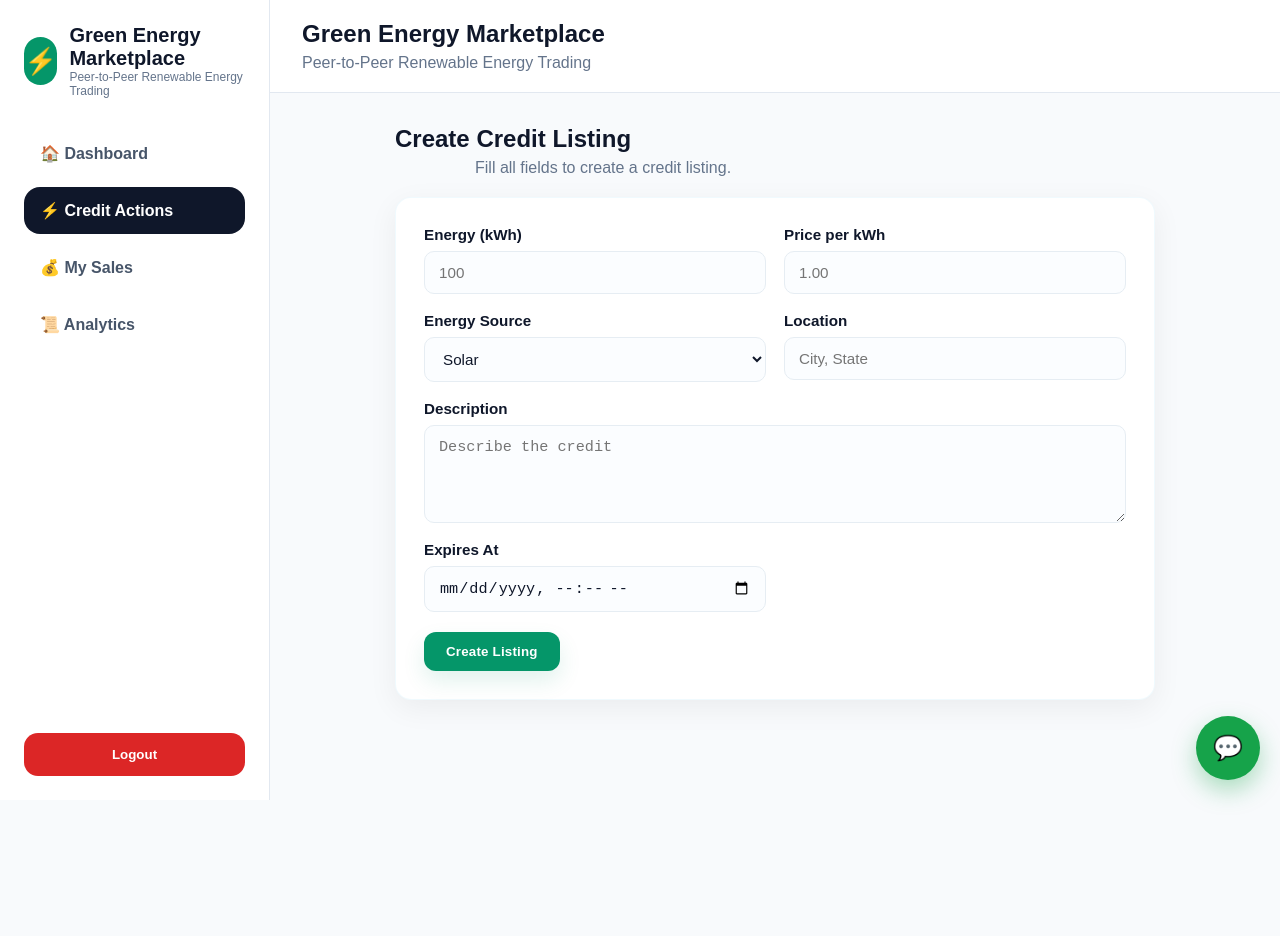
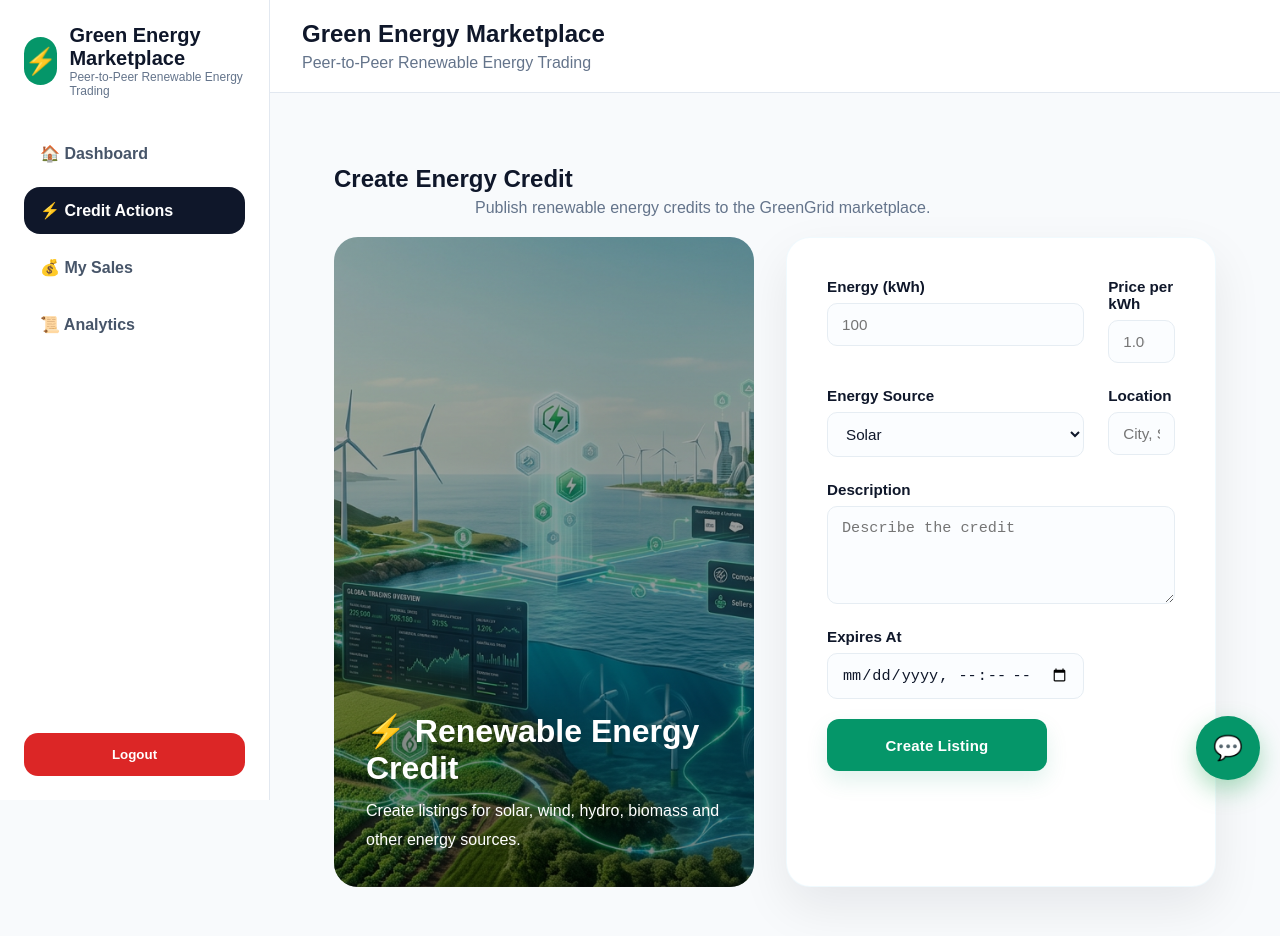
Before and after one commit to rashiaggarwal/Green-Energy-Marketplace-React, a React (Vite) app: page /credits in a window 1280 px wide. Shown: the top 936 px of the page. Before the commit the page ends 800 px from the top, so only its background shows below. Built offline with nearby package versions, Linux system fonts and the light colour scheme.

Commit message:
fixed dashboard

```diff
--- a/src/pages/CreditActionsPage.jsx
+++ b/src/pages/CreditActionsPage.jsx
@@ -151,13 +151,47 @@
   }
 
   return (
-    <div style={{ maxWidth: 760, margin: "0 auto" }}>
-      <div className="page-title">
-        <h2>{isEdit ? "Edit Credit Listing" : "Create Credit Listing"}</h2>
-        <p>{isEdit ? "Edit title and description for the listing." : "Fill all fields to create a credit listing."}</p>
-      </div>
+    <div className="credit-page">
+      <div className="page-title centered">
 
-      <form className="card" onSubmit={handleSubmit}>
+  <h2>
+    {isEdit
+      ? "Edit Energy Credit"
+      : "Create Energy Credit"}
+  </h2>
+
+  <p>
+    Publish renewable energy
+    credits to the GreenGrid
+    marketplace.
+  </p>
+
+</div>
+
+      <div className="credit-layout">
+
+  <div className="credit-visual">
+
+    <div className="credit-visual-content">
+
+      <h2>
+        ⚡ Renewable Energy Credit
+      </h2>
+
+      <p>
+        Create listings for solar,
+        wind, hydro, biomass and
+        other energy sources.
+      </p>
+
+    </div>
+
+  </div>
+
+  <form
+    className="card credit-form"
+    onSubmit={handleSubmit}
+  >
         <div className="field-grid">
 
           <div>
@@ -181,6 +215,7 @@
               type="number"
               min="0"
               step="0.01"
+              disabled={isEdit}
               value={form.price_per_kwh}
               onChange={handleChange}
               placeholder="1.00"
@@ -261,6 +296,7 @@
           </div>
         )}
       </form>
+      </div>
     </div>
   );
 }
--- a/src/pages/MySalesPage.jsx
+++ b/src/pages/MySalesPage.jsx
@@ -144,10 +144,6 @@
             <h3>
             📊 Sales Summary
             </h3>
-
-            <div className="grid-4">
-            ...
-            </div>
             </div>
 
             <div
@@ -175,8 +171,11 @@
         <div>
 
                 <h3>
-                Sale #
-                {sale.id.slice(
+                EC-
+                {
+                  sale.energy_kwh
+                }-
+                {sale.listing_id.slice(
                     0,
                     8
                 )}
--- a/src/services/apiClient.js
+++ b/src/services/apiClient.js
@@ -120,66 +120,7 @@
 
     localStorage.setItem("user", JSON.stringify(response.user));
 
-try {
-
-  const walletAddress =
-    response.user?.wallet_address;
-
-  if (walletAddress) {
-
-    const balanceResponse =
-      await request(
-        `/api/v1/blockchain/balance/${walletAddress}`
-      );
-
-    const isVerified =
-      balanceResponse &&
-      balanceResponse.balance_kwh !== undefined &&
-      balanceResponse.balance_kwh !== null;
-
-    const updatedUser = {
-      ...response.user,
-      balance:
-        balanceResponse.balance_kwh || 0,
-      verificationStatus:
-        isVerified
-          ? "Verified"
-          : "UnVerified",
-    };
-
-    localStorage.setItem(
-      "user",
-      JSON.stringify(updatedUser)
-    );
-
-    localStorage.setItem(
-      "wallet_balance",
-      JSON.stringify(balanceResponse)
-    );
-
-  }
-
-} catch (error) {
-
-  console.error(
-    "Failed to fetch wallet balance",
-    error
-  );
-
-  const updatedUser = {
-    ...response.user,
-    balance: 0,
-    verificationStatus:
-      "UnVerified",
-  };
-
-  localStorage.setItem(
-    "user",
-    JSON.stringify(updatedUser)
-  );
-}
-
-return response;
+    return response;
   },
 
   getCurrentUser() {
@@ -247,11 +188,37 @@
     );
   },
 
-  getMyListings(skip = 0, limit = 10) {
-    return request(
-      `/api/v1/listings/my-listings?skip=${skip}&limit=${limit}`
+  getMyListings(
+  skip,
+  limit,
+  energySource,
+  status
+) {
+
+  const params =
+    new URLSearchParams({
+      skip,
+      limit,
+    });
+
+  if (energySource) {
+    params.append(
+      "energy_source",
+      energySource
     );
-  },
+  }
+
+  if (status) {
+    params.append(
+      "status",
+      status
+    );
+  }
+
+  return request(
+    `/api/v1/listings/my-listings?${params.toString()}`
+  );
+},
 
   getMyPurchases(skip = 0, limit = 10) {
     return request(
--- a/src/styles/chatbot/chatbot.css
+++ b/src/styles/chatbot/chatbot.css
@@ -99,7 +99,7 @@
 .send-btn {
   border: none;
 
-  background: #16a34a;
+  background: #059669;
 
   color: white;
 
@@ -123,7 +123,7 @@
 
   border: none;
 
-  background: #16a34a;
+  background: #059669;
 
   color: white;
 
--- a/src/styles/pages/credits.css
+++ b/src/styles/pages/credits.css
@@ -11,9 +11,104 @@
 .field-grid {
   display: grid;
 
-  grid-template-columns: repeat(2, 1fr);
-  gap: 18px;
-  align-items: start;
+  grid-template-columns:
+    repeat(2, 1fr);
+
+  gap: 24px;
+}
+
+.credit-page {
+  max-width: 1400px;
+
+  margin: 40px auto;
+
+  padding: 0 32px;
+}
+
+.credit-layout {
+  display: grid;
+
+  grid-template-columns:
+    420px 1fr;
+
+  gap: 32px;
+
+  align-items: stretch;
+}
+
+.credit-visual {
+  border-radius: 24px;
+
+  min-height: 650px;
+
+  overflow: hidden;
+
+  background-image:
+    url("/landing-page.png");
+
+  background-size: cover;
+
+  background-position: center;
+
+  position: relative;
+}
+
+.credit-visual::before {
+  content: "";
+
+  position: absolute;
+  inset: 0;
+
+  background:
+    linear-gradient(
+      rgba(0,0,0,.3),
+      rgba(0,0,0,.5)
+    );
+}
+
+.credit-visual-content {
+  position: absolute;
+
+  left: 32px;
+  bottom: 32px;
+
+  color: white;
+
+  z-index: 2;
+}
+
+.credit-visual-content h2 {
+  font-size: 2rem;
+
+  margin-bottom: 10px;
+}
+
+.credit-visual-content p {
+  line-height: 1.8;
+}
+
+.credit-form {
+  padding: 40px;
+
+  border-radius: 24px;
+
+  box-shadow:
+    0 20px 50px rgba(
+      2,
+      6,
+      23,
+      0.08
+    );
+}
+
+.btn.green {
+  width: 220px;
+
+  height: 52px;
+
+  font-size: 15px;
+
+  font-weight: 700;
 }
 
 .btn-row {
@@ -119,3 +214,15 @@
     padding: 20px;
   }
 }
+
+@media (max-width: 1024px) {
+
+  .credit-layout {
+    grid-template-columns: 1fr;
+  }
+
+  .credit-visual {
+    min-height: 280px;
+  }
+
+}
--- a/src/styles/pages/marketplace.css
+++ b/src/styles/pages/marketplace.css
@@ -291,6 +291,22 @@
   border: 1px solid #86efac;
 }
 
+.tampered-badge {
+  background: #cdc0c0;
+
+  color: #cb2626;
+
+  padding: 8px 14px;
+
+  border-radius: 20px;
+
+  font-size: 12px;
+
+  font-weight: 700;
+
+  border: 1px solid #cb2626;
+}
+
 @media (max-width: 600px) {
   .marketplace-audit-card {
     padding-left: 24px;
@@ -361,7 +377,7 @@
 
   gap: 12px;
 
-  margin-top: 24px;
+  margin-top: auto;
 }
 
 .buy-btn {
@@ -575,3 +591,15 @@
 .marketplace-audit-card.other {
   border-left: 5px solid #6b7280;
 }
+
+.card-info {
+  margin-top: 20px;
+}
+
+.card-info {
+  flex: 1;
+
+  display: flex;
+
+  flex-direction: column;
+}
```
Also changed, not shown: src/pages/DashboardPage.jsx (+132 -26 lines).
